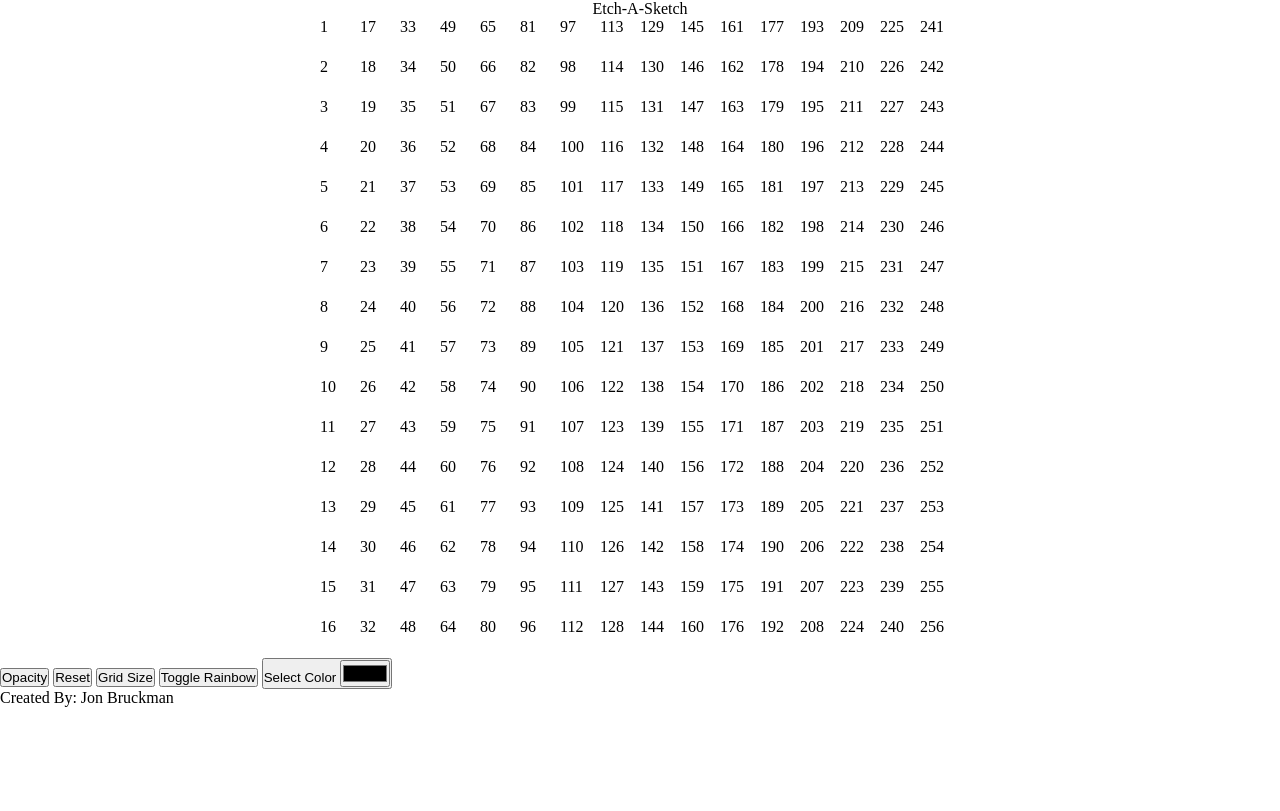
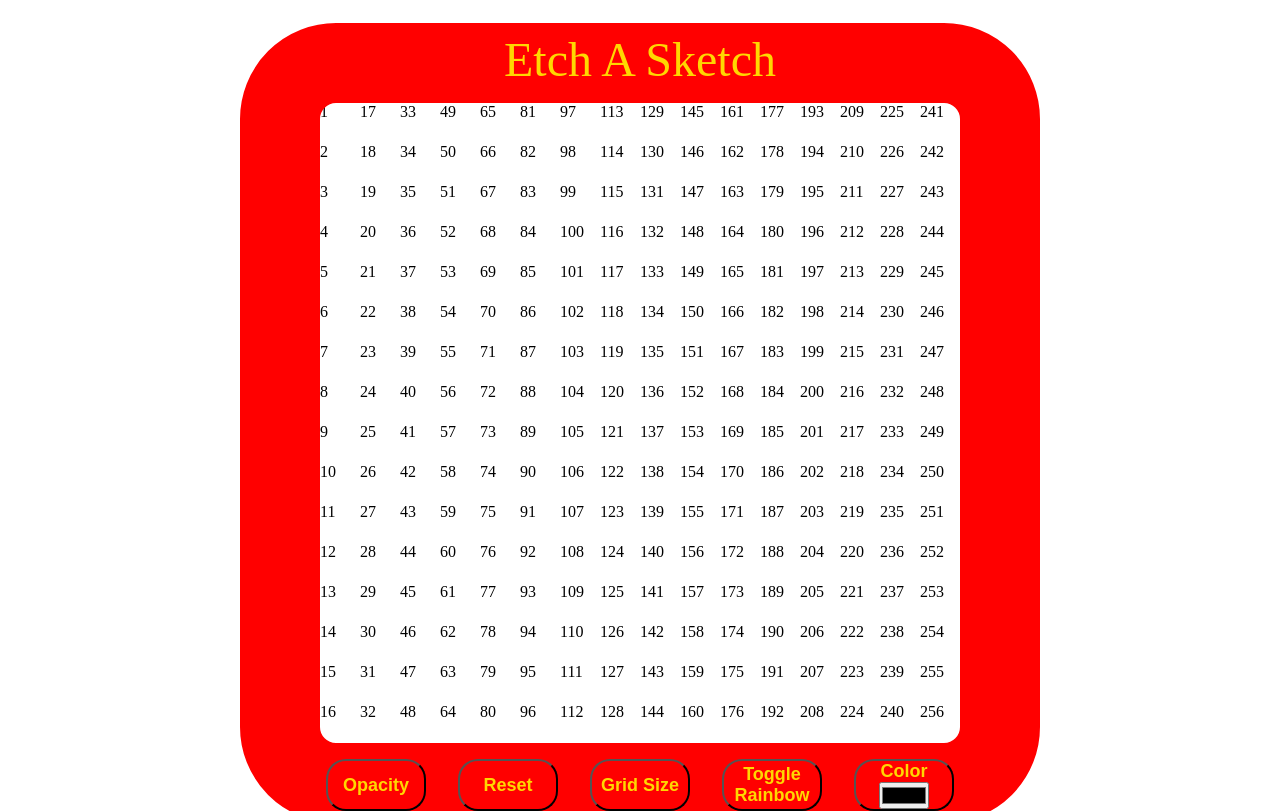
Before and after one commit to Makomanix/etch_sketch, a plain HTML site: page index.html in a window 1280 px wide. Drawn offline with Linux system fonts and the light colour scheme.

Commit message:
corrected how opacity functionality works and added CSS to create etch a sketch appearance

```diff
--- a/etch.js
+++ b/etch.js
@@ -2,50 +2,51 @@ const grid = document.querySelector('.grid');
 
 const buttons = document.querySelectorAll('button');
 
-let column;
+let colorPicker = document.querySelector('.color');
+colorPicker.addEventListener('click', selectColor)
 
 let rainbow = false;
 
 let opacity = false;
 
 let selectedColor = false;
+
 let size;
 
-let colorPicker = document.querySelector('.color');
-colorPicker.addEventListener('click', selectColor)
+let boxColor = colorPicker.value;
 
-let boxColor = colorPicker.value;
+let boxArray = [];
 
 buttons.forEach((button) => {
   button.addEventListener('click', (e) => {
     switch(e.target.name) {
+
       case "opacity":
-        console.log(e.target.name)
         toggleOpacity();
+        break;
+
       case "reset":
-        console.log(e.target.name)
         reset();
         break;
+
       case "grid size":
-        console.log(e.target.name);
         selectGridSize(e);
         break;
+
       case "toggle":
-        console.log(e.target.name);
         toggleRainbow(e);
-        console.log(rainbow)
         break;
+
       case "select":
-        console.log(e.target.name);
         selectColor(e);
         break;
+
     }
   })
 });
 
 function toggleOpacity() {
-  boxArray = [];
-  return opacity ? opacity = false : opacity = true;
+  opacity ? opacity = false : opacity = true;
 };
 
 function reset() {
@@ -62,7 +63,6 @@ function reset() {
 function eraseGrid() {
   let erase = document.querySelectorAll('.column')
   let eraseArray = Array.from(erase);
-  console.log(erase);
 
   if (eraseArray.length > 0) {
     eraseArray.forEach((erased) => {grid.removeChild(erased)})
@@ -74,20 +74,20 @@ function selectGridSize(){
   boxArray = [];
   eraseGrid();
 
-  size = prompt("Select Grid Size between 10 and 100", "");
+  size = prompt("Select Grid Size between 10 and 50", "");
 
   if (size < 10 || size > 50 || size === "") {
-    alert("Grid size entered was not between 10 and 100. Try again!")
-    size = prompt("Select Grid Size between 10 and 100", "")
+
+    alert("Grid size entered was not between 10 and 50. Try again!")
+    size = prompt("Select Grid Size between 10 and 50", "")
+
   }
-  console.log(size)
+
   createGrid(size)
 };
 
 function selectColor(e){
-  console.log(colorPicker.value);
   rainbow = false;
-  console.log(rainbow)
 };
 
 function toggleRainbow(){
@@ -95,39 +95,41 @@ function toggleRainbow(){
   return rainbow ? rainbow = false : rainbow = true;
 };
 
-let boxArray = [];
-
-
 // Create the grid
 function createGrid(size = 16){
 
     for (let i = 0; i < size; i++) {
-      console.log('make columns')
-        column = document.createElement('div');
+
+        let column = document.createElement('div');
         column.classList.toggle('column');
         grid.appendChild(column);
+
         for (let j = 0; j < size; j++) {
+
           let box = document.createElement('div');
           let boxObject = {count: 0};
-          boxArray.push(boxObject)
+          boxArray.push(boxObject);
+
+          box.innerText = boxArray.length;
+
           box.classList.toggle('box');
-          box.innerText = boxArray.length;
+          box.style.height = 40/size + "rem";
           box.style.width = 40/size + "rem";
-          box.style.height = 40/size + "rem";
           box.style.backgroundColor = '#ffffff';
+
+
           box.addEventListener('mouseover', fillBlock);
+
           column.appendChild(box);
         }
     }
-    console.log(boxArray);
 };
 
 
 function fillBlock(e) {
-  console.log(boxColor)
 
   boxColor = colorPicker.value;
-  console.log(boxColor)
+  e.target.style.opacity = '1';
 
   if (rainbow === true) {
     boxColor = '#' + Math.random().toString(16).substring(2, 8)
@@ -139,13 +141,14 @@ function fillBlock(e) {
 
     if ( boxArray[(e.target.innerText) - 1].count >= 10 ) {
       e.target.style.opacity = 1.0;
+
     } else {
       e.target.style.opacity = count * .1;
-    };
+    }
   };
 
   e.target.style.backgroundColor = boxColor;
+
 };
 
-
 createGrid();
--- a/index.html
+++ b/index.html
@@ -7,18 +7,17 @@
   <link rel="stylesheet" href="styels.css">
 </head>
 <body>
-  <header>Etch-A-Sketch</header>
+  <header>Etch A Sketch</header>
   <div class="grid"></div>
   <section class="menu">
     <button name="opacity">Opacity</button>
     <button name="reset">Reset</button>
     <button name="grid size">Grid Size</button>
     <button name="toggle">Toggle Rainbow</button>
-    <button class="select" name="select"> Select Color
+    <button class="select" name="select">Color
       <input class="color" type="color" name="color" value='#000000'></input>
     </button>
   </section>
-  <footer>Created By: Jon Bruckman</footer>
   <script src="etch.js"></script>
 </body>
 </html>
--- a/styels.css
+++ b/styels.css
@@ -7,12 +7,17 @@ body {
     margin: 0;
     width: 100%;
     height: 100dvh;
+    display: flex;
+    flex-direction: column;
 }
 
 header {
-    margin-left: auto;
-    margin-right: auto;
     text-align: center;
+    margin-top: 2rem;
+    margin-bottom: 1rem;
+    font-size: 3rem;
+    color: gold;
+    z-index: 40;
 }
 
 .grid {
@@ -23,6 +28,14 @@ header {
     justify-content: center;
     margin-left: auto;
     margin-right: auto;
+    outline-style: solid;
+    outline-color: red;
+    outline-width: 5rem;
+    /* border: solid;
+    border-width: 5rem;
+    border-color: red; */
+    border-radius: 1rem;
+    z-index: 1;
 };
 
 .column {
@@ -30,10 +43,23 @@ header {
 }
 
 .box {
-    /* height: 2rem;
-    width: 2rem; */
+    z-index: 40;
 }
 
 .menu {
+    display: flex;
+    flex-direction: row;
+    justify-content: center;
+    gap: 2rem;
+    margin-top: 1rem;
+    z-index: 1;
+}
 
+button {
+    width: 100px;
+    font-size: large;
+    font-weight: 600;
+    background-color: red;
+    color: gold;
+    border-radius: 20px;
 }
```
